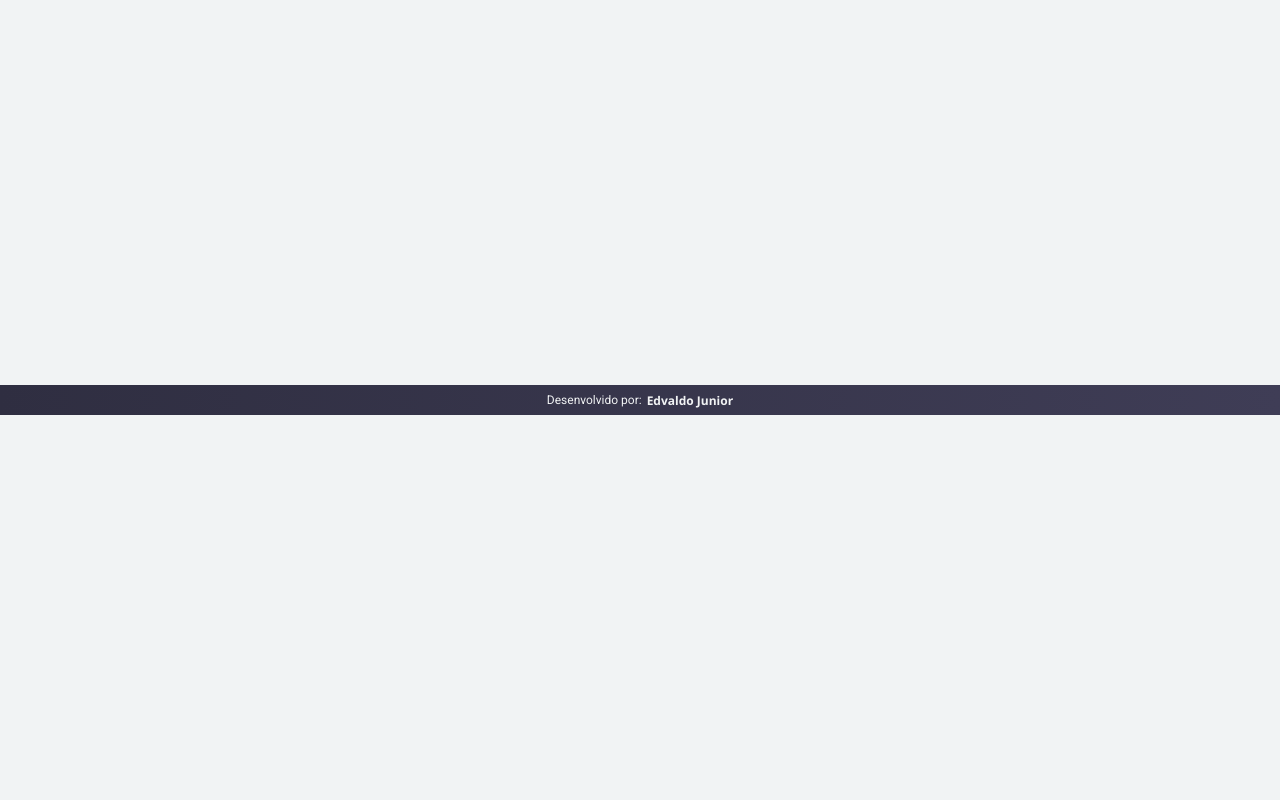
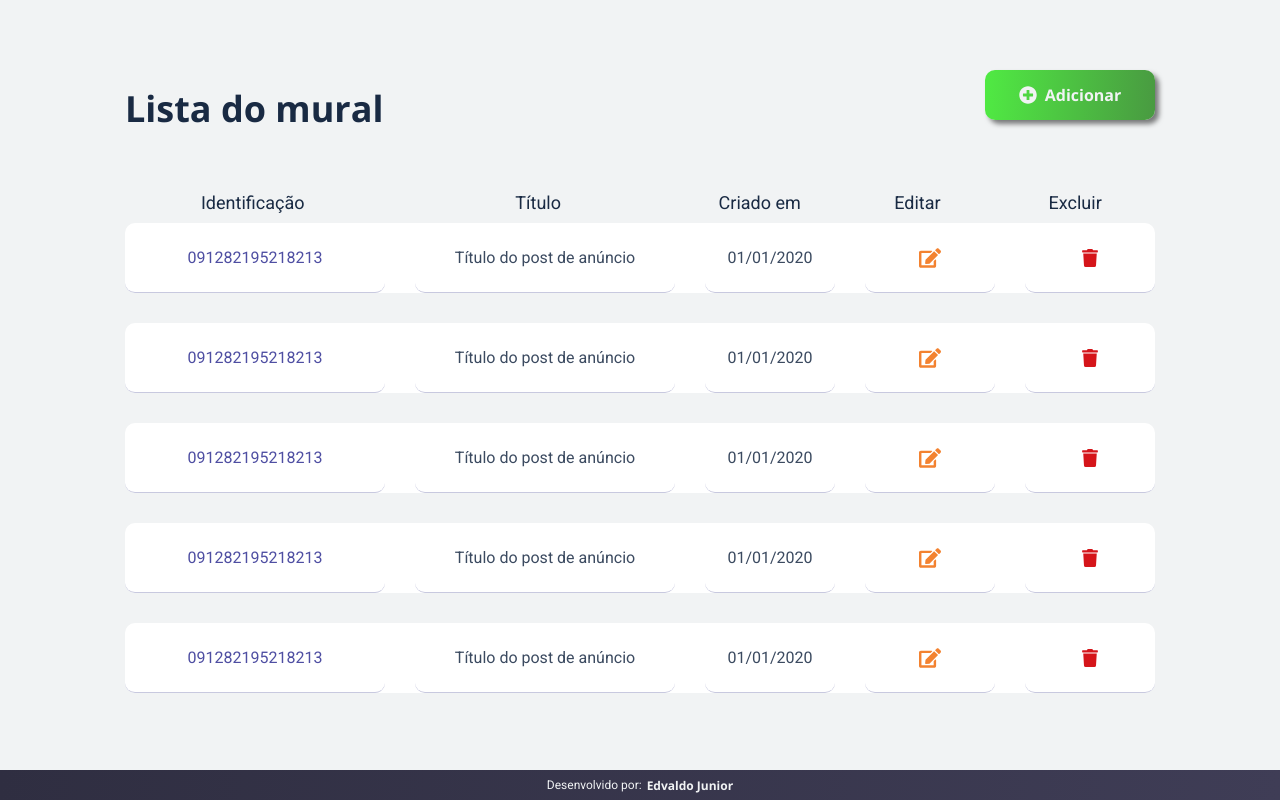
Before and after one commit to EddyPBR/mural-digital, a React (Create React App) app in the folder web/: page /admin/announce-list in a window 1280 px wide. Built offline with nearby package versions, Linux system fonts and the light colour scheme.

Commit message:
:package: Adicionando página de listagem de anuncios e a rota

```diff
--- /dev/null
+++ b/web/src/pages/AnnounceList/index.tsx
@@ -0,0 +1,305 @@
+import React from "react";
+import styled from "styled-components";
+import { FaTrash, FaEdit, FaPlusCircle } from "react-icons/fa";
+
+const AnnounceList: React.FC = () => {
+  return (
+    <Announce>
+      <Row>
+        <Title>Lista do mural</Title>
+        <Button><FaPlusCircle size={18} />Adicionar</Button>
+      </Row>
+      <Table>
+        <TableHeader>
+          <tr>
+            <th>Identificação</th>
+            <th>Título</th>
+            <th>Criado em</th>
+            <th>Editar</th>
+            <th>Excluir</th>
+          </tr>
+        </TableHeader>
+        <TableBody>
+          <tr>
+            <td>091282195218213</td>
+            <td>Título do post de anúncio</td>
+            <td>01/01/2020</td>
+            <td>
+              <FaEdit size={22} />
+            </td>
+            <td>
+              <FaTrash size={18} />
+            </td>
+          </tr>
+
+          <tr>
+            <td>091282195218213</td>
+            <td>Título do post de anúncio</td>
+            <td>01/01/2020</td>
+            <td>
+              <FaEdit size={22} />
+            </td>
+            <td>
+              <FaTrash size={18} />
+            </td>
+          </tr>
+
+          <tr>
+            <td>091282195218213</td>
+            <td>Título do post de anúncio</td>
+            <td>01/01/2020</td>
+            <td>
+              <FaEdit size={22} />
+            </td>
+            <td>
+              <FaTrash size={18} />
+            </td>
+          </tr>
+
+          <tr>
+            <td>091282195218213</td>
+            <td>Título do post de anúncio</td>
+            <td>01/01/2020</td>
+            <td>
+              <FaEdit size={22} />
+            </td>
+            <td>
+              <FaTrash size={18} />
+            </td>
+          </tr>
+
+          <tr>
+            <td>091282195218213</td>
+            <td>Título do post de anúncio</td>
+            <td>01/01/2020</td>
+            <td>
+              <FaEdit size={22} />
+            </td>
+            <td>
+              <FaTrash size={18} />
+            </td>
+          </tr>
+
+          <tr>
+            <td>091282195218213</td>
+            <td>Título do post de anúncio</td>
+            <td>01/01/2020</td>
+            <td>
+              <FaEdit size={22} />
+            </td>
+            <td>
+              <FaTrash size={18} />
+            </td>
+          </tr>
+
+          <tr>
+            <td>091282195218213</td>
+            <td>Título do post de anúncio</td>
+            <td>01/01/2020</td>
+            <td>
+              <FaEdit size={22} />
+            </td>
+            <td>
+              <FaTrash size={18} />
+            </td>
+          </tr>
+
+          <tr>
+            <td>091282195218213</td>
+            <td>Título do post de anúncio</td>
+            <td>01/01/2020</td>
+            <td>
+              <FaEdit size={22} />
+            </td>
+            <td>
+              <FaTrash size={18} />
+            </td>
+          </tr>
+
+          <tr>
+            <td>091282195218213</td>
+            <td>Título do post de anúncio</td>
+            <td>01/01/2020</td>
+            <td>
+              <FaEdit size={22} />
+            </td>
+            <td>
+              <FaTrash size={18} />
+            </td>
+          </tr>
+
+          <tr>
+            <td>091282195218213</td>
+            <td>Título do post de anúncio</td>
+            <td>01/01/2020</td>
+            <td>
+              <FaEdit size={22} />
+            </td>
+            <td>
+              <FaTrash size={18} />
+            </td>
+          </tr>
+        </TableBody>
+      </Table>
+    </Announce>
+  );
+};
+
+const Announce = styled.div`
+  min-height: calc(100vh - 6rem - 3rem);
+  display: flex;
+  flex-direction: column;
+  width: 90vw;
+  max-width: 103rem;
+  margin-top: 60px;
+  justify-self: center;
+  align-self: center;
+`;
+
+const Row = styled.div`
+  display: flex;
+  justify-content: space-between;
+  margin-bottom: 3rem;
+`;
+
+const Title = styled.h1`
+  font: 700 3.6rem "Open Sans", sans-serif;
+  color: var(--color-title);
+  margin-bottom: 2rem;
+
+  @media (max-width: 520px) {
+    font-size: 2rem;
+  }
+`;
+
+const Table = styled.table`
+  width: 100%;
+  display: block;
+`;
+
+const TableHeader = styled.thead`
+  width: calc(100% - 16px);
+  display: flex;
+  justify-content: center;
+
+  && > tr {
+    height: 4rem;
+    width: 100%;
+    display: grid;
+    grid-template-columns: 2fr 2fr 1fr 1fr 1fr;
+    gap: 3rem;
+  }
+
+  && > tr > th {
+    font: 400 1.8rem/2.4rem "Roboto", sans-serif;
+    color: var(--color-title);
+
+    display: flex;
+    align-items: center;
+    justify-content: center;
+  }
+`;
+
+const TableBody = styled.tbody`
+  max-height: 60vh;
+  overflow-y: scroll;
+  display: block;
+
+  && > tr {
+    width: 100%;
+    height: 7rem;
+    background-color: #fff;
+    display: grid;
+    grid-template-columns: 2fr 2fr 1fr 1fr 1fr;
+    gap: 3rem;
+    border-radius: 1rem;
+    margin-bottom: 3rem;
+
+    table-layout: fixed;
+  }
+
+  && > tr > td {
+    font: 400 1.6rem/2.4rem "Roboto", sans-serif;
+    color: var(--color-text);
+    border-radius: 1rem;
+    border-bottom: 0.1rem solid #c8c9df;
+
+    display: flex;
+    align-items: center;
+    justify-content: center;
+  }
+
+  && > tr > td:hover {
+    transition: 1s;
+    border: 0.1rem solid #c8c9df;
+  }
+
+  && > tr > td:nth-child(1) {
+    color: var(--color-secundary-light);
+  }
+
+  && > tr > td:nth-child(4) {
+    color: #f38230;
+  }
+
+  && > tr > td:nth-child(5) {
+    color: #d5151a;
+  }
+
+  && > tr > td:nth-child(4):hover {
+    background: rgba(253, 216, 53, 0.2);
+    border-color: rgba(253, 216, 53, 0.2);
+    transition: 0.3s;
+    cursor: pointer;
+  }
+
+  && > tr > td:nth-child(5):hover {
+    background: rgba(213, 21, 26, 0.2);
+    border-color: rgba(213, 21, 26, 0.2);
+    transition: 0.3s;
+    cursor: pointer;
+  }
+`;
+
+const Button = styled.button`
+  width: 90vw;
+  max-width: 17rem;
+  height: 5rem;
+  margin-top: 1rem;
+  margin-bottom: 3rem;
+  background: linear-gradient(94.19deg, #50ea43 0%, #499a41 100%);
+  font: 700 1.6rem "Open Sans", sans-serif;
+  color: var(--color-background);
+  box-shadow: 4px 4px 5px rgba(0, 0, 0, 0.5);
+  border-radius: 10px;
+  transition: 0.2s filter, 0.2s box-shadow;
+  cursor: pointer;
+  -webkit-touch-callout: none;
+  -webkit-user-select: none;
+  -khtml-user-select: none;
+  -moz-user-select: none;
+  -ms-user-select: none;
+  user-select: none;
+
+  display: flex;
+  flex-direction: row;
+  align-items: center;
+  justify-content: center;
+
+  &&:hover {
+    filter: brightness(1.1);
+    box-shadow: 4px 4px 8px rgba(0, 0, 0, 0.8);
+  }
+
+  && > svg {
+    margin-right: .8rem;
+  }
+
+  @media (max-width: 520px) {
+    width: 14rem;
+    height: 4.6rem;
+    font-size: 1.6rem;
+  }
+`;
+
+export default AnnounceList;
--- a/web/src/routes.tsx
+++ b/web/src/routes.tsx
@@ -4,6 +4,7 @@ import { BrowserRouter, Route } from "react-router-dom";
 import Mural from "./pages/Mural";
 import Announce from "./pages/Announce";
 import Admin from "./pages/Admin";
+import AnnounceList from "./pages/AnnounceList";
 
 import Footer from "./components/Footer";
 
@@ -13,6 +14,7 @@ const Routes: React.FC = () => {
       <Route path="/" exact component={Mural} />
       <Route path="/announces/:id" exact component={Announce} />
       <Route path="/admin/" exact component={Admin} />
+      <Route path="/admin/announce-list" exact component={AnnounceList} />
       <Footer />
     </BrowserRouter>
   );
```
